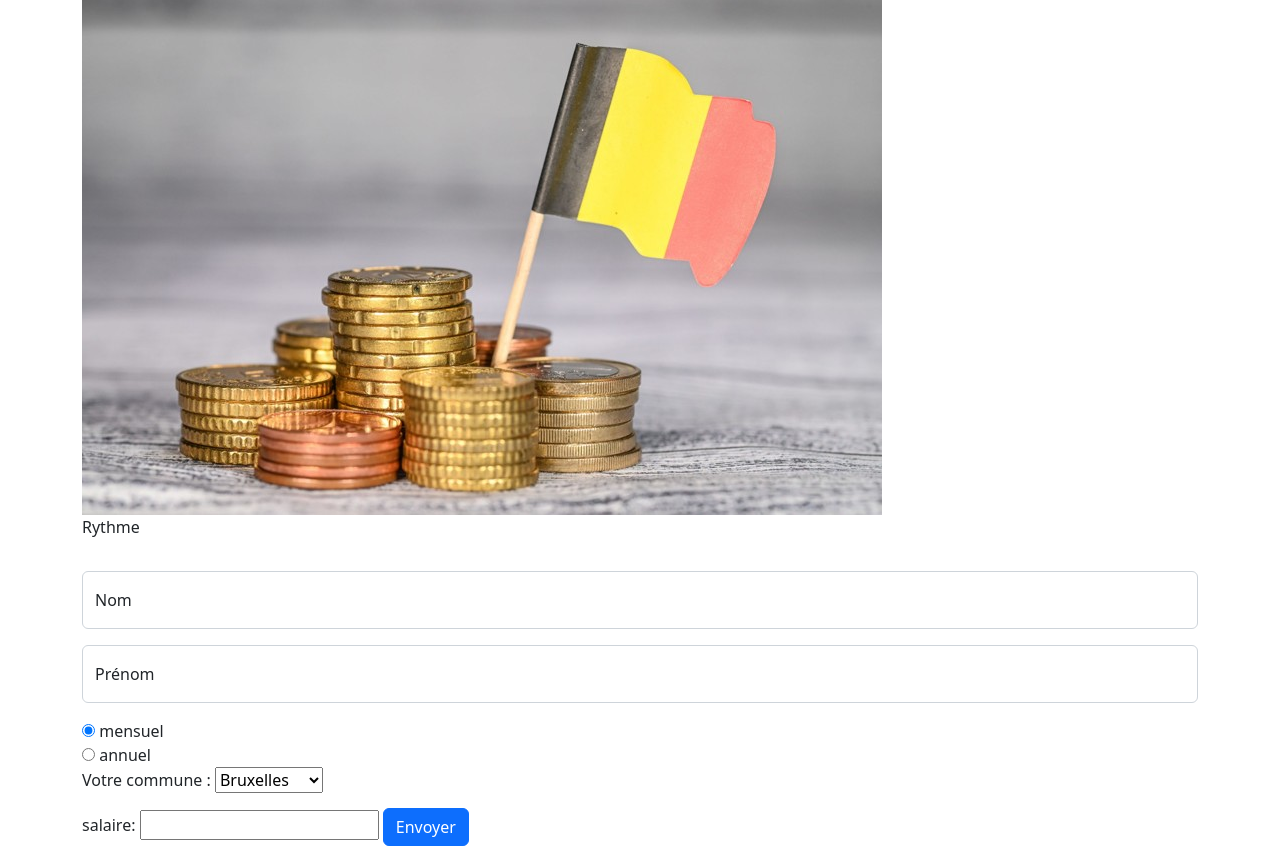
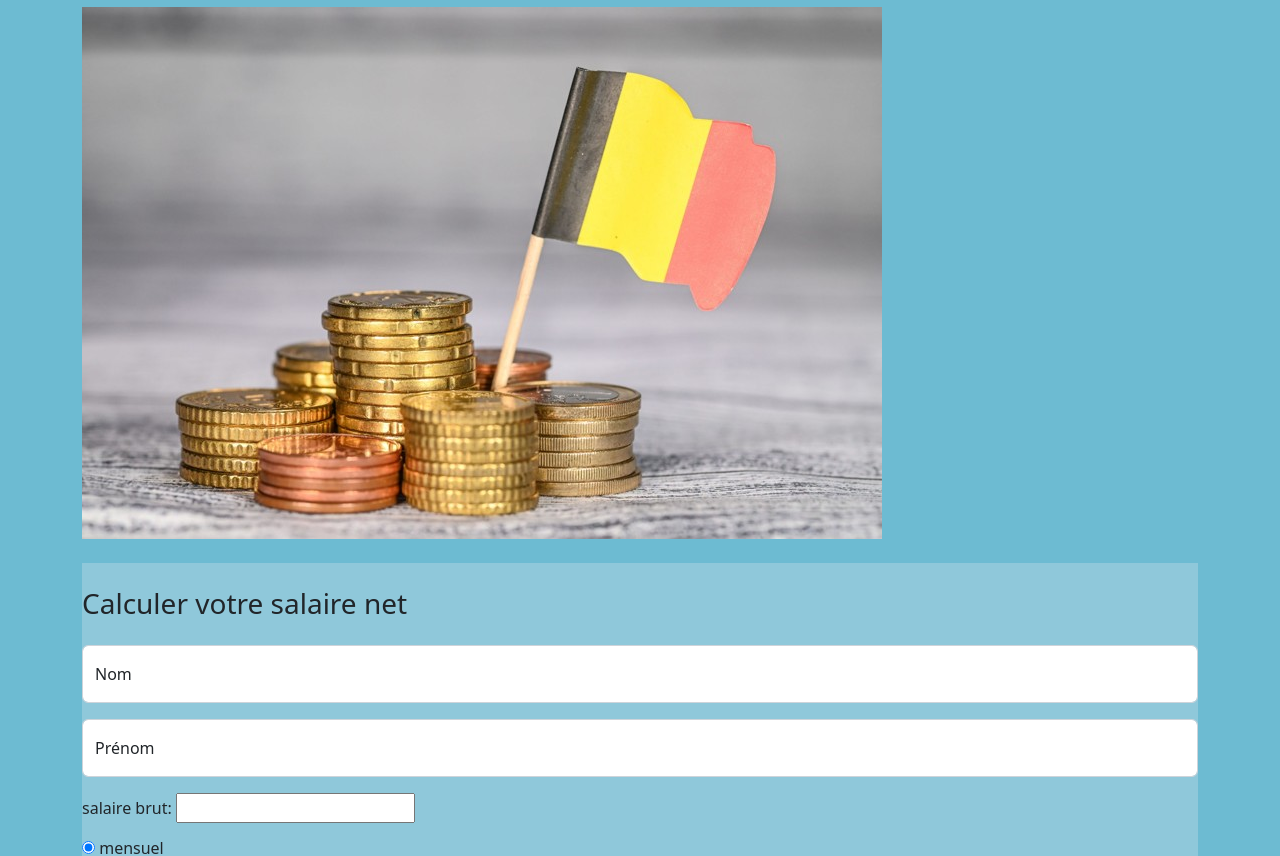
Before and after one commit to DehoustD/Hackathon, a plain HTML site: page calcul.html in a window 1280 px wide. Shown: the part 121-977 px from the top of the page. Drawn offline with nearby package versions, Linux system fonts and the light colour scheme.

Commit message:
modification final du jour

```diff
--- a/calcul.html
+++ b/calcul.html
@@ -1,6 +1,9 @@
 <!DOCTYPE html>
 <html lang="fr-BE">
 <head>
+
+
+
     <meta charset="UTF-8">
     <meta http-equiv="X-UA-Compatible" content="IE=edge">
     <meta name="viewport" content="width=device-width, initial-scale=1.0">
@@ -13,8 +16,12 @@
      <link href="https://cdn.jsdelivr.net/npm/bootstrap@5.2.0-beta1/dist/css/bootstrap.min.css" rel="stylesheet" integrity="sha384-0evHe/X+R7YkIZDRvuzKMRqM+OrBnVFBL6DOitfPri4tjfHxaWutUpFmBp4vmVor" crossorigin="anonymous">
      <!-- Bootstrap icônes v1.8.3 -->
      <link rel="stylesheet" href="https://cdn.jsdelivr.net/npm/bootstrap-icons@1.8.3/font/bootstrap-icons.css">
+<<<<<<< HEAD
 
 >>>>>>> ea3c3d1549842c0a4e785f1fd7c7c0f94ef1c28c
+=======
+     <link rel="stylesheet" type="text/css" href="./styhles/calcul.css">
+>>>>>>> 9a5541f (modification final du jour)
 </head>
 <body id="body">
 
@@ -27,35 +34,20 @@
 
     <nav role="navigation"></nav>
 
-    <h1>Voici un moyen de connaitre votre salaire net</h1>
+    <h1>Voici un moyen de connaitre votre salaire net</h1> <br>
 
     <img aria-hidden="true" src="./resources/images/image_principale.jpeg" alt="">
-
-    <!-- <form id ="calcul" name="calcul" method="get" action="http://zamboyle.synology.me">
-<input type="hidden" name="repo" value="DehoustD/Hackathon">
-<input type="hidden" name="program" value="salaryFunction.java">
-<input type="hidden" name="function" value="SalaireBrutVersNet">
-
-            salaire:
-            <input type="number" name="p1" id="p1">
-
-
-
-            <div class="form-floating my-3">
-                <input id="prenom" name="prenom" class="form-control" type="text" placeholder="Prenom">
-                <label for="prenom" class="form-label">Prénom</label>
-            </div>
-
-        <input type="submit" class="btn btn-primary" value="Envoyer">
-    </form> -->
+<br>
+<br>
+<fieldset>
 
     <form id="calcul" name="calcul" method="get" action="http://zamboyle.synology.me" target="my_iframe">
         <input type="hidden" name="repo" value="DehoustD/Hackathon">
         <input type="hidden" name="program" value="salaryFunction.java">
         <input type="hidden" name="function" value="SalaireBrutVersNet">
 
-        <label for="p2">
-            <p>Rythme</p>
+        <label for="p2"> <br>
+            <h3>Calculer votre salaire net</h3>
         </label>
 
         <div class="form-floating my-3">
@@ -68,11 +60,17 @@
             <label for="p4" class="form-label">Prénom</label>
         </div>
 
+        <label for="p1">
+            <p>salaire brut:</p>
+        </label>
+        <input type="number" name="p1" id="p1"> <br>
+
+
         <input type="radio" id="p2" name="p2" value="mensuel" checked>
         <label for="mensuel">mensuel</label>
         <br aria-hidden="true">
         <input type="radio" id="p2" name="p2" value="annuel">
-        <label for="annuel">annuel</label>
+        <label for="annuel">annuel</label> <br>
 
         <br aria-hidden="true">
 
@@ -93,10 +91,7 @@
 
         <br aria-hidden="true">
 
-        <label for="p1">
-            <p>salaire:</p>
-        </label>
-        <input type="number" name="p1" id="p1">
+
 
         <input type="submit" class="btn btn-primary" value="Envoyer">
 
@@ -104,6 +99,11 @@
     </form>
 
 </fieldset>
+<br>
+<br>
+<div>
+    <iframe name="my_iframe" height="400" width="800"></iframe>
+</div>
 
 
 
--- /dev/null
+++ b/styhles/calcul.css
@@ -0,0 +1,10 @@
+body
+{
+    background: rgb(109, 187, 210);
+}
+
+fieldset
+
+{
+    background-color: rgb(143, 200, 218);
+}
--- a/style_dd.css
+++ b/style_dd.css
@@ -1,5 +1,7 @@
 body {
     font-family: Verdana, Geneva, Tahoma, sans-serif;
+    background-color: blueviolet;
+    color: white;
 }
 
 fieldset {
```
Also changed, not shown: calcul_dd.html (+3 -3 lines).
